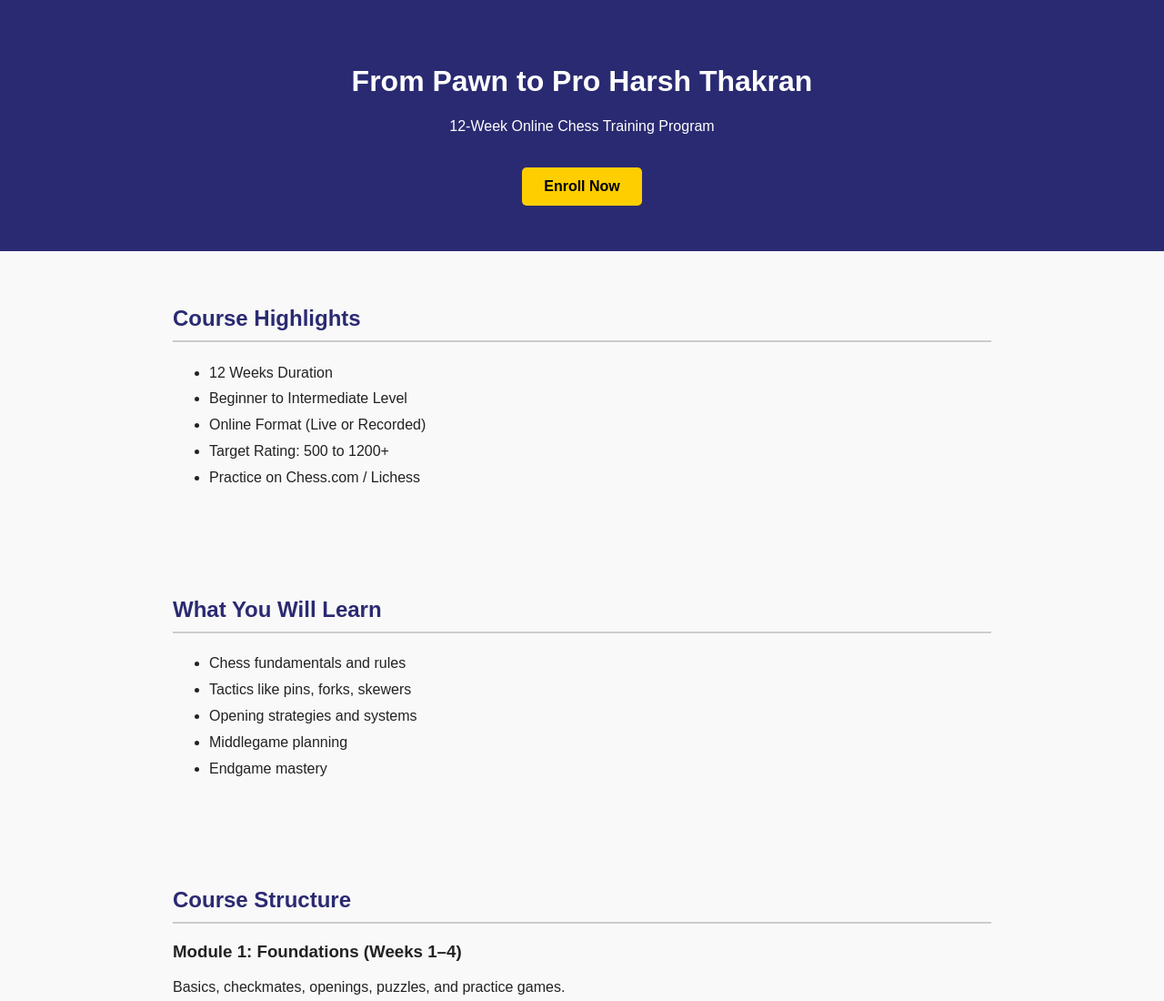
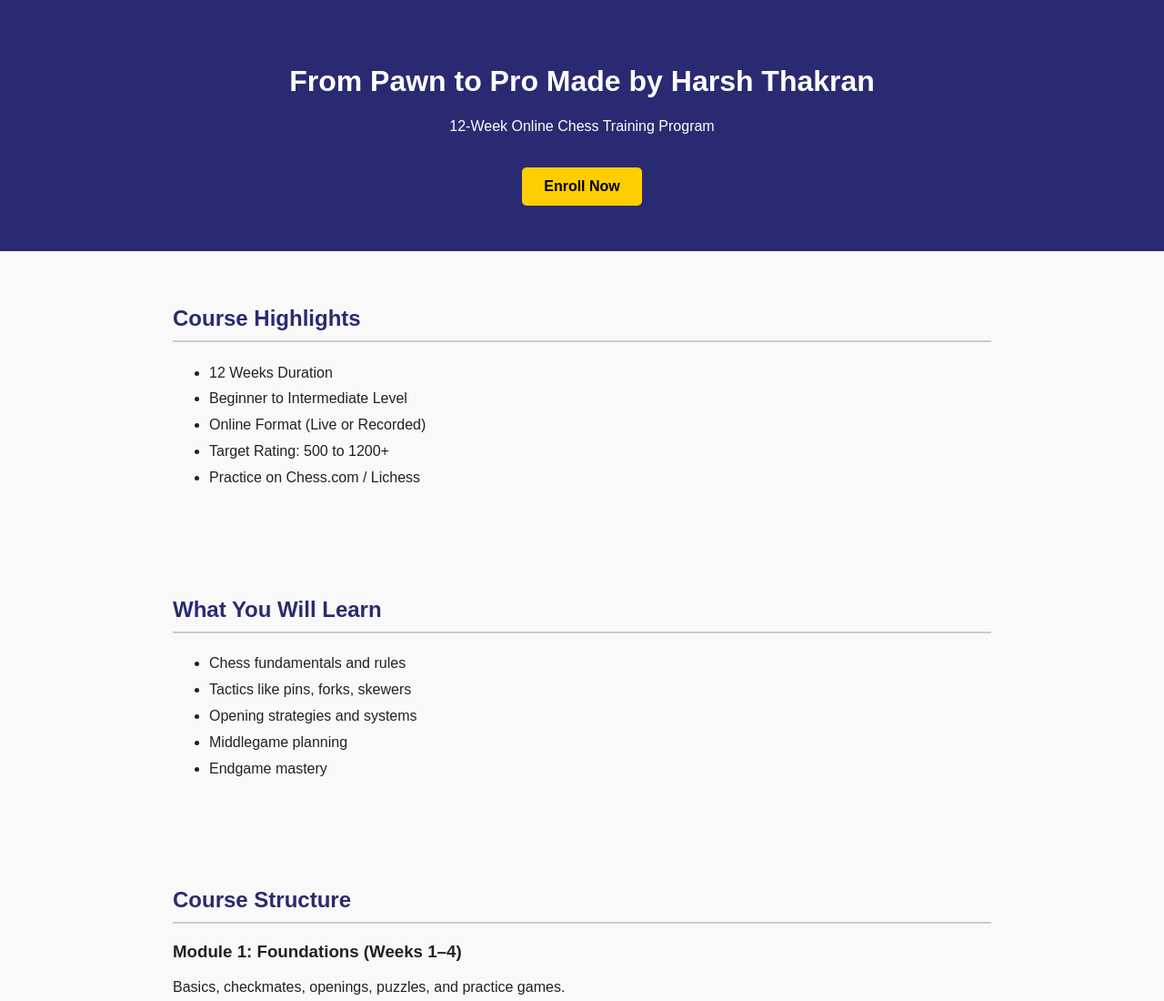
Before and after one commit to Harshuknow/Chessworld, a plain HTML site: page index.html in a window 1280 px wide. Shown: the top 1100 px of the page at 91% size. Drawn offline with Linux system fonts and the light colour scheme.

Commit message:
Update index.html

```diff
--- a/index.html
+++ b/index.html
@@ -8,7 +8,7 @@
 </head>
 <body>
   <header>
-    <h1>From Pawn to Pro Harsh Thakran</h1>
+    <h1>From Pawn to Pro Made by Harsh Thakran</h1>
     <p>12-Week Online Chess Training Program</p>
     <a href="#pricing" class="btn">Enroll Now</a>
   </header>
```
